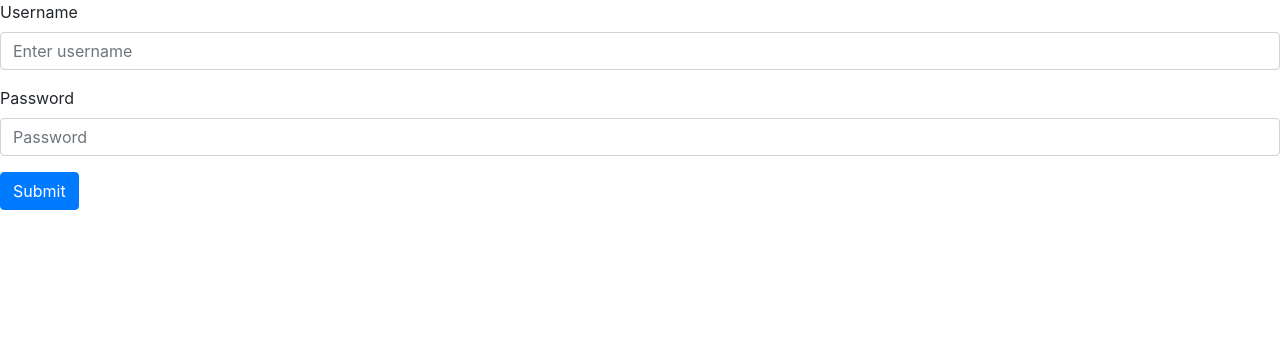
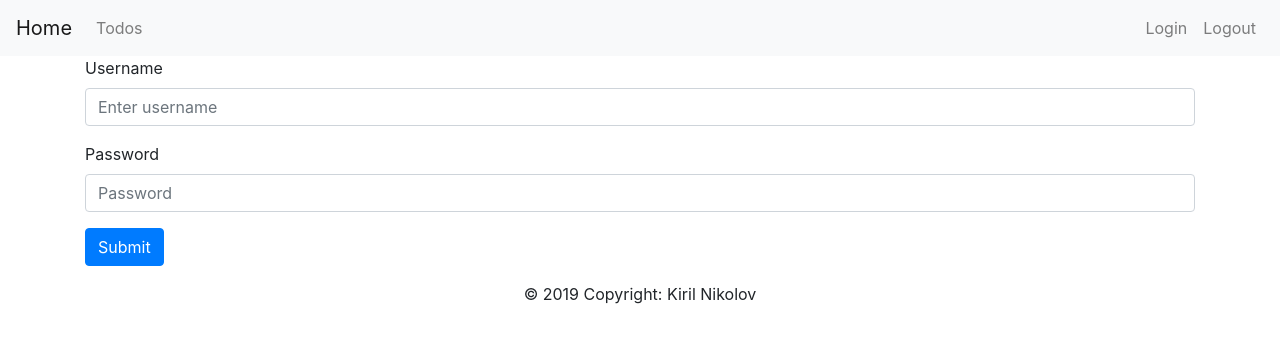
Before and after one commit to kirilNikolov97/todo-FE, an Angular app: page / in a window 1280 px wide. Shown: the top 342 px of the page. Built offline with nearby package versions, Linux system fonts and the light colour scheme.

Commit message:
Create Footer, Header and add some styling

```diff
--- a/src/app/app.component.html
+++ b/src/app/app.component.html
@@ -1,2 +1,7 @@
+<app-header></app-header>
 
-<router-outlet></router-outlet>
+<div class="container">
+  <router-outlet></router-outlet>
+</div>
+
+<app-footer></app-footer>
--- a/src/app/app.module.ts
+++ b/src/app/app.module.ts
@@ -8,6 +8,8 @@ import { LoginComponent } from './login/login.component';
 import {FormsModule} from '@angular/forms';
 import { ErrorComponent } from './error/error.component';
 import { TodosComponent } from './todos/todos.component';
+import { HeaderComponent } from './header/header.component';
+import { FooterComponent } from './footer/footer.component';
 
 @NgModule({
   declarations: [
@@ -15,7 +17,9 @@ import { TodosComponent } from './todos/todos.component';
     WelcomeComponent,
     LoginComponent,
     ErrorComponent,
-    TodosComponent
+    TodosComponent,
+    HeaderComponent,
+    FooterComponent
   ],
   imports: [
     BrowserModule,
--- /dev/null
+++ b/src/app/footer/footer.component.html
@@ -0,0 +1,3 @@
+<footer class="footer">
+  <div class="container text-center py-3">© 2019 Copyright: Kiril Nikolov</div>
+</footer>
--- /dev/null
+++ b/src/app/footer/footer.component.ts
@@ -0,0 +1,15 @@
+import { Component, OnInit } from '@angular/core';
+
+@Component({
+  selector: 'app-footer',
+  templateUrl: './footer.component.html',
+  styleUrls: ['./footer.component.css']
+})
+export class FooterComponent implements OnInit {
+
+  constructor() { }
+
+  ngOnInit() {
+  }
+
+}
--- /dev/null
+++ b/src/app/header/header.component.html
@@ -0,0 +1,23 @@
+<nav class="navbar navbar-expand-lg navbar-light bg-light">
+  <a class="navbar-brand" href="#">Home</a>
+  <button class="navbar-toggler" type="button" data-toggle="collapse" data-target="#navbarSupportedContent"
+          aria-controls="navbarSupportedContent" aria-expanded="false" aria-label="Toggle navigation">
+    <span class="navbar-toggler-icon"></span>
+  </button>
+
+  <div class="collapse navbar-collapse" id="navbarSupportedContent">
+    <ul class="navbar-nav mr-auto">
+      <li class="nav-item">
+        <a class="nav-link" href="/todos">Todos</a>
+      </li>
+    </ul>
+    <ul class="navbar-nav">
+      <li class="nav-item">
+        <a class="nav-link" href="/login">Login</a>
+      </li>
+      <li class="nav-item">
+        <a class="nav-link" href="/logout">Logout</a>
+      </li>
+    </ul>
+  </div>
+</nav>
--- /dev/null
+++ b/src/app/header/header.component.ts
@@ -0,0 +1,15 @@
+import { Component, OnInit } from '@angular/core';
+
+@Component({
+  selector: 'app-header',
+  templateUrl: './header.component.html',
+  styleUrls: ['./header.component.css']
+})
+export class HeaderComponent implements OnInit {
+
+  constructor() { }
+
+  ngOnInit() {
+  }
+
+}
```
Also changed, not shown: src/app/footer/footer.component.css (added), src/app/header/header.component.css (added), 2 other files (tests, documents, lock files or other folders).
